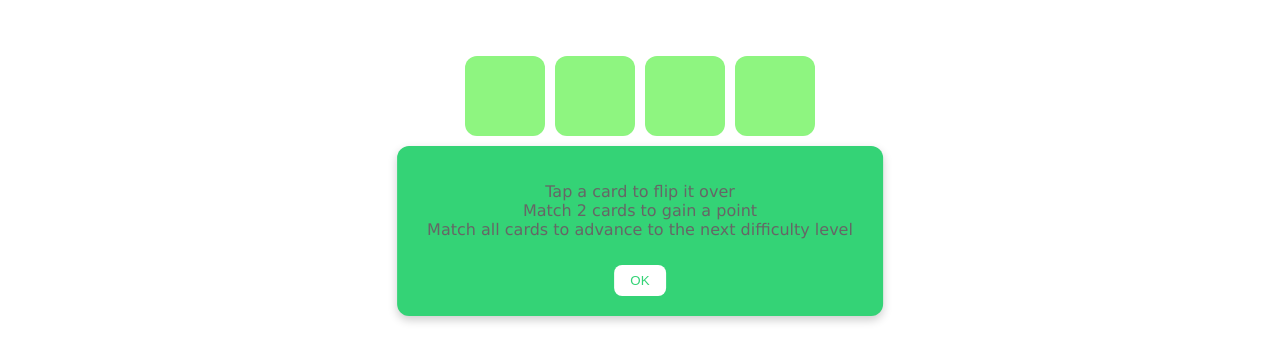
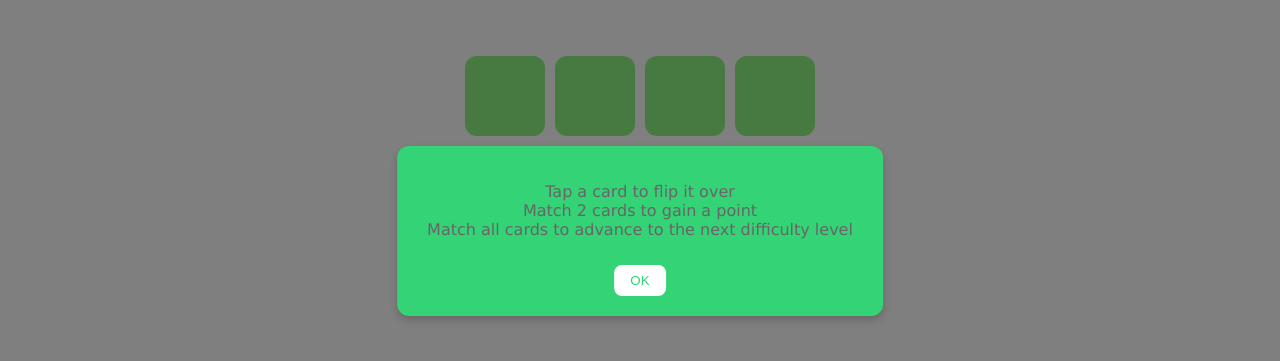
Before and after one commit to nataliesholaongpet/CognitiveExerciseTool, a plain HTML site: page Memory Card Game.html in a window 1280 px wide. Shown: the part 169-530 px from the top of the page. Drawn offline with Linux system fonts and the light colour scheme.

Commit message:
Added popup overlay to memory card game page

```diff
--- a/Memory Card Game.html
+++ b/Memory Card Game.html
@@ -19,10 +19,12 @@
             <h1>Memory Card Game</h1>
         </header>
 
-        <div id="infoPopup" class="popup">
-            <p class="popupText">Tap a card to flip it over<br>Match 2 cards to gain a point<br>Match all cards to
-                advance to the next difficulty level</p>
-            <button class="popupButton">OK</button>
+        <div class="popupOverlay">
+            <div id="infoPopup" class="popup">
+                <p class="popupText">Tap a card to flip it over<br>Match 2 cards to gain a point<br>Match all cards to
+                    advance to the next difficulty level</p>
+                <button class="popupButton">OK</button>
+            </div>
         </div>
 
         <div id="levelPopup" class="popup hidden">
--- a/memory-game.js
+++ b/memory-game.js
@@ -89,14 +89,16 @@ document.addEventListener('DOMContentLoaded', () => {
   const popup = document.getElementById('infoPopup');
   const popupButton = document.getElementsByClassName('popupButton')[0];
   const infoPopupButton = document.getElementsByClassName('showInfoPopup')[0];
+  const overlay = document.getElementsByClassName('popupOverlay')[0];
 
   popupButton.addEventListener('click', () => {
     popup.style.display = 'none';
+    overlay.classList.add('hidden');
   });
 
   infoPopupButton.addEventListener('click', () => {
     popup.style.display = 'block';
-
+    overlay.classList.remove('hidden');
   });
 });
 
--- a/styles.css
+++ b/styles.css
@@ -495,3 +495,20 @@ h2 {
     height: 50px;
     width: 50px;
 }
+
+.popupOverlay {
+  position: fixed;
+  top: 0;
+  left: 0;
+  width: 100%;
+  height: 100%;
+  background-color: rgba(0, 0, 0, 0.5);
+  display: flex;
+  justify-content: center;
+  align-items: center;
+  z-index: 1000;
+}
+
+.hidden {
+    display: none;
+}
```
